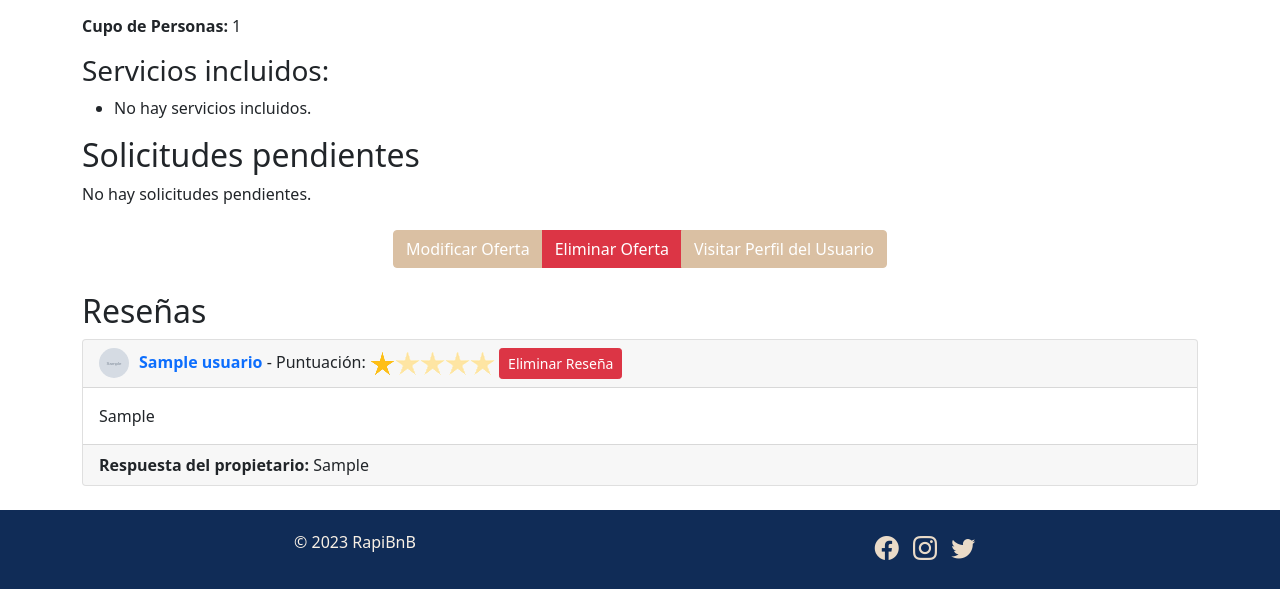
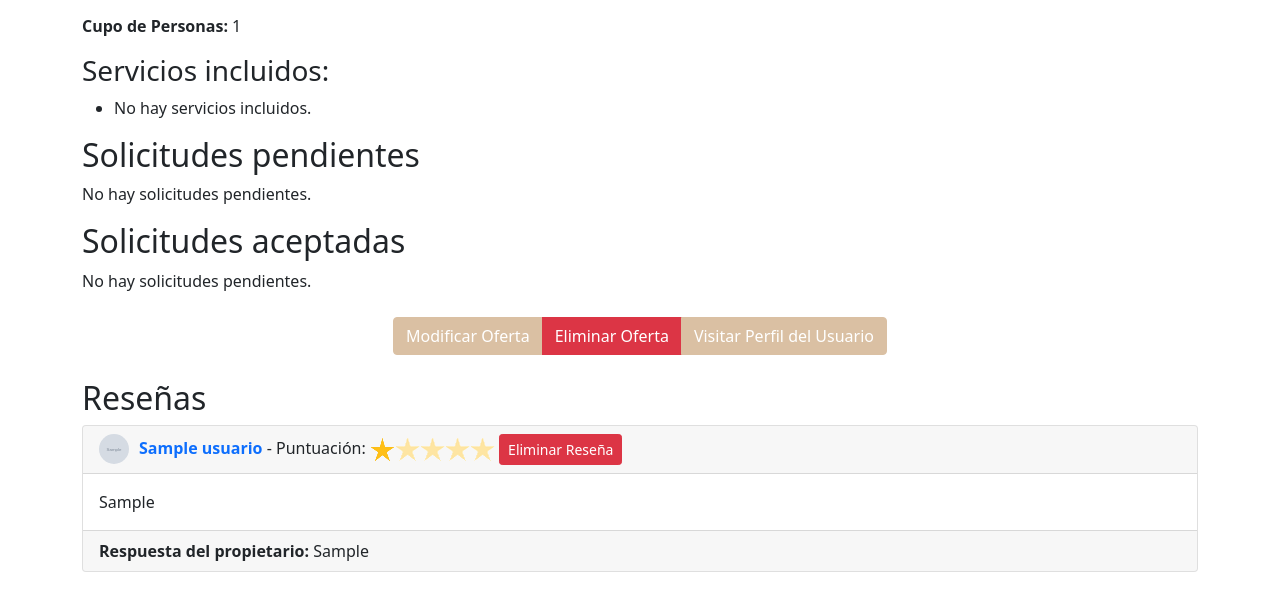
Before and after one commit to Sebaexeq/azterisk, a PHP site: page /detalles_alquiler.php?id=1 in a window 1280 px wide. Shown: the part 497-1086 px from the top of the page. Run offline with PHP 8.4, Linux system fonts and the light colour scheme; the visitor is signed in with stand-in values (Sample User, id 1); tables that the repository leaves empty hold one stand-in row (values such as "Sample post"); grey boxes marked "Sample" are stand-in pictures.

Commit message:
Update detalles_alquiler.php

```diff
--- a/detalles_alquiler.php
+++ b/detalles_alquiler.php
@@ -233,7 +233,7 @@ if (isset($_GET["id"]) && is_numeric($_GET["id"])) {
 				// Verificar si el usuario actual es el propietario de la oferta
 				if ($esPropietario) {
 					// Obtener las solicitudes pendientes relacionadas con este alquiler
-					$query_solicitudes = "SELECT aplicaciones_alquiler.id, usuarios.nombre AS nombre_solicitante, aplicaciones_alquiler.fecha_aplicacion FROM aplicaciones_alquiler
+					$query_solicitudes = "SELECT aplicaciones_alquiler.id, usuarios.nombre AS nombre_solicitante, aplicaciones_alquiler.fecha_aplicacion, aplicaciones_alquiler.fecha_inicio, aplicaciones_alquiler.fecha_fin FROM aplicaciones_alquiler
 										INNER JOIN usuarios ON aplicaciones_alquiler.usuario_id = usuarios.id
 										WHERE aplicaciones_alquiler.alquiler_id = ? AND aplicaciones_alquiler.estado = 'pendiente'";
 					$stmt_solicitudes = $conexion->prepare($query_solicitudes);
@@ -245,17 +245,56 @@ if (isset($_GET["id"]) && is_numeric($_GET["id"])) {
 
 					if ($result_solicitudes->num_rows > 0) {
 						echo "<table class='table'>";
-						echo "<thead><tr><th>Nombre del solicitante</th><th>Fecha de solicitud</th><th>Acciones</th></tr></thead>";
+						echo "<thead><tr><th>Nombre del solicitante</th><th>Fecha de solicitud</th><th>Fecha de ingreso</th><th>Fecha de salida</th><th>Acciones</th></tr></thead>";
 						echo "<tbody>";
 
 						while ($row_solicitud = $result_solicitudes->fetch_assoc()) {
 							echo "<tr>";
 							echo "<td>" . htmlspecialchars($row_solicitud['nombre_solicitante']) . "</td>";
 							echo "<td>" . htmlspecialchars($row_solicitud['fecha_aplicacion']) . "</td>";
+							echo "<td>" . htmlspecialchars($row_solicitud['fecha_inicio']) . "</td>";
+							echo "<td>" . htmlspecialchars($row_solicitud['fecha_fin']) . "</td>";
 							echo "<td>";
 							echo "<a href='aceptar_solicitud.php?id=" . $row_solicitud['id'] . "' class='btn btn-success'>Aceptar</a> ";
 							echo "<a href='rechazar_solicitud.php?id=" . $row_solicitud['id'] . "' class='btn btn-danger'>Rechazar</a>";
 							echo "</td>";
+							echo "</tr>";
+						}
+
+						echo "</tbody>";
+						echo "</table>";
+					} else {
+						echo "<p>No hay solicitudes pendientes.</p>";
+					}
+
+					$stmt_solicitudes->close();
+				}
+
+
+				// Verificar si el usuario actual es el propietario de la oferta
+				if ($esPropietario) {
+					// Obtener las solicitudes aceptadas relacionadas con este alquiler
+					$query_solicitudes = "SELECT aplicaciones_alquiler.id, usuarios.nombre AS nombre_solicitante, aplicaciones_alquiler.fecha_aplicacion, aplicaciones_alquiler.fecha_inicio, aplicaciones_alquiler.fecha_fin FROM aplicaciones_alquiler
+										INNER JOIN usuarios ON aplicaciones_alquiler.usuario_id = usuarios.id
+										WHERE aplicaciones_alquiler.alquiler_id = ? AND aplicaciones_alquiler.estado = 'aceptado'";
+					$stmt_solicitudes = $conexion->prepare($query_solicitudes);
+					$stmt_solicitudes->bind_param("i", $id_oferta);
+					$stmt_solicitudes->execute();
+					$result_solicitudes = $stmt_solicitudes->get_result();
+
+					echo "<h2>Solicitudes aceptadas</h2>";
+
+					if ($result_solicitudes->num_rows > 0) {
+						echo "<table class='table'>";
+						echo "<thead><tr><th>Nombre del solicitante</th><th>Fecha de solicitud</th><th>Fecha de ingreso</th><th>Fecha de salida</th></tr></thead>";
+						echo "<tbody>";
+
+						while ($row_solicitud = $result_solicitudes->fetch_assoc()) {
+							echo "<tr>";
+							echo "<td>" . htmlspecialchars($row_solicitud['nombre_solicitante']) . "</td>";
+							echo "<td>" . htmlspecialchars($row_solicitud['fecha_aplicacion']) . "</td>";
+							echo "<td>" . htmlspecialchars($row_solicitud['fecha_inicio']) . "</td>";
+							echo "<td>" . htmlspecialchars($row_solicitud['fecha_fin']) . "</td>";
 							echo "</tr>";
 						}
 
```
